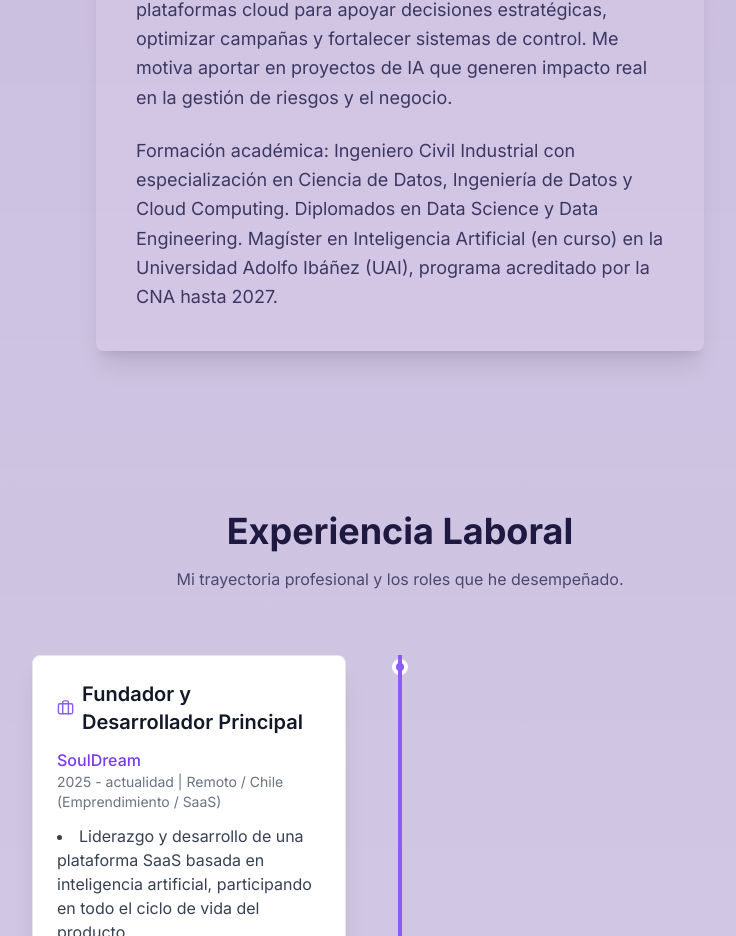
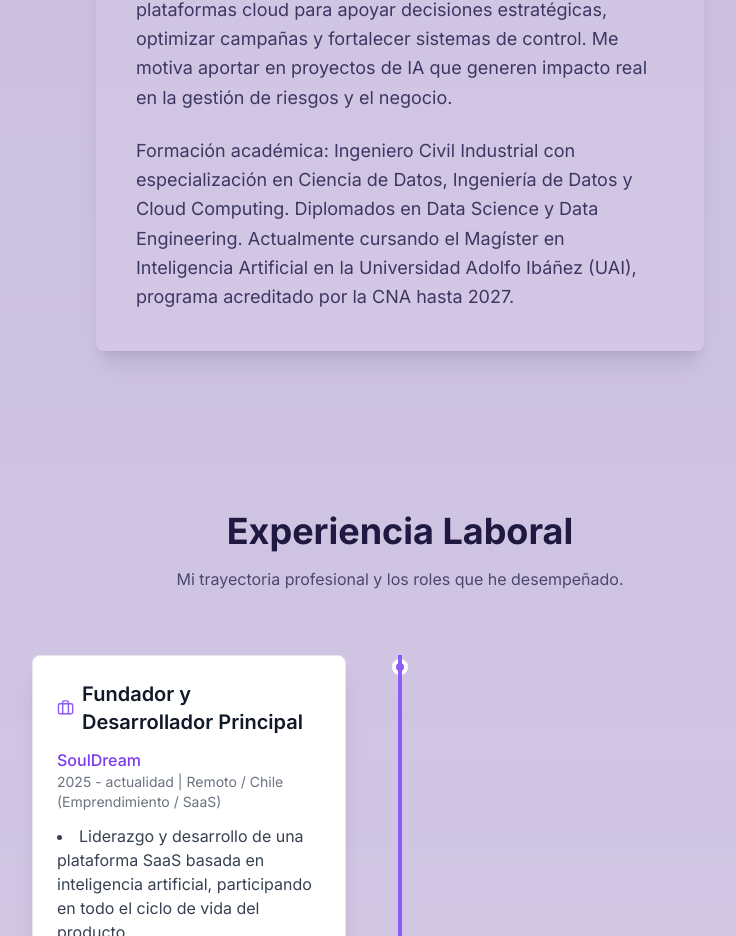
Before and after one commit to claudxfiles/cv, a Next.js app in the folder ai-engineer-portfolio/: page / in a window 1280 px wide. Shown: the part 1376-2312 px from the top of the page, without its empty margins (240-976 px from the left). Built offline with nearby package versions, Linux system fonts and the light colour scheme.

Commit message:
fix:actualizacion de modelo

```diff
--- a/ai-engineer-portfolio/src/components/sections/about-section.tsx
+++ b/ai-engineer-portfolio/src/components/sections/about-section.tsx
@@ -2,7 +2,7 @@ import type React from 'react';
 import { motion } from 'framer-motion';
 
 const AboutSection: React.FC = () => {
-  const aboutText = "Ingeniero Civil Industrial, especialista en Ciencia de Datos, Inteligencia Artificial y gestión de riesgos. Cuento con experiencia en el desarrollo de modelos predictivos, automatización de procesos y análisis avanzado de datos aplicados a prevención de fraudes y evaluación de riesgos en banca. Actualmente me desempeño como Senior Fraud Specialist en Banco BCI, trabajando con Python, SQL y plataformas cloud para apoyar decisiones estratégicas, optimizar campañas y fortalecer sistemas de control. Me motiva aportar en proyectos de IA que generen impacto real en la gestión de riesgos y el negocio.\n\nFormación académica: Ingeniero Civil Industrial con especialización en Ciencia de Datos, Ingeniería de Datos y Cloud Computing. Diplomados en Data Science y Data Engineering. Magíster en Inteligencia Artificial (en curso) en la Universidad Adolfo Ibáñez (UAI), programa acreditado por la CNA hasta 2027.";
+  const aboutText = "Ingeniero Civil Industrial, especialista en Ciencia de Datos, Inteligencia Artificial y gestión de riesgos. Cuento con experiencia en el desarrollo de modelos predictivos, automatización de procesos y análisis avanzado de datos aplicados a prevención de fraudes y evaluación de riesgos en banca. Actualmente me desempeño como Senior Fraud Specialist en Banco BCI, trabajando con Python, SQL y plataformas cloud para apoyar decisiones estratégicas, optimizar campañas y fortalecer sistemas de control. Me motiva aportar en proyectos de IA que generen impacto real en la gestión de riesgos y el negocio.\n\nFormación académica: Ingeniero Civil Industrial con especialización en Ciencia de Datos, Ingeniería de Datos y Cloud Computing. Diplomados en Data Science y Data Engineering. Actualmente cursando el Magíster en Inteligencia Artificial en la Universidad Adolfo Ibáñez (UAI), programa acreditado por la CNA hasta 2027.";
 
   // Split the text into paragraphs if there are natural breaks, or use as a single block.
   // For now, treating as a single block. Can be enhanced to split by newline characters if present in original and desired.
```
